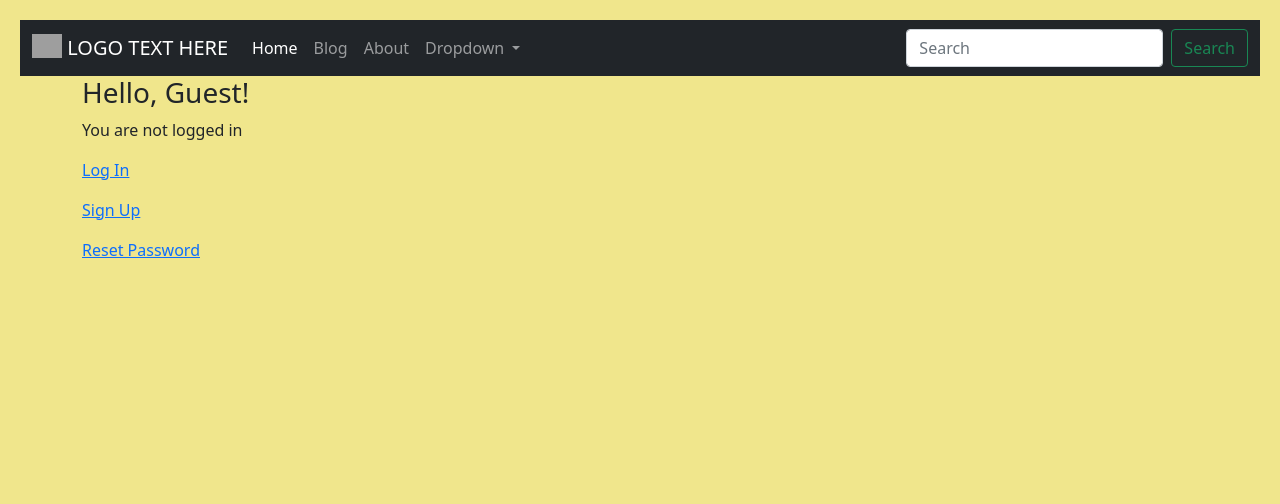
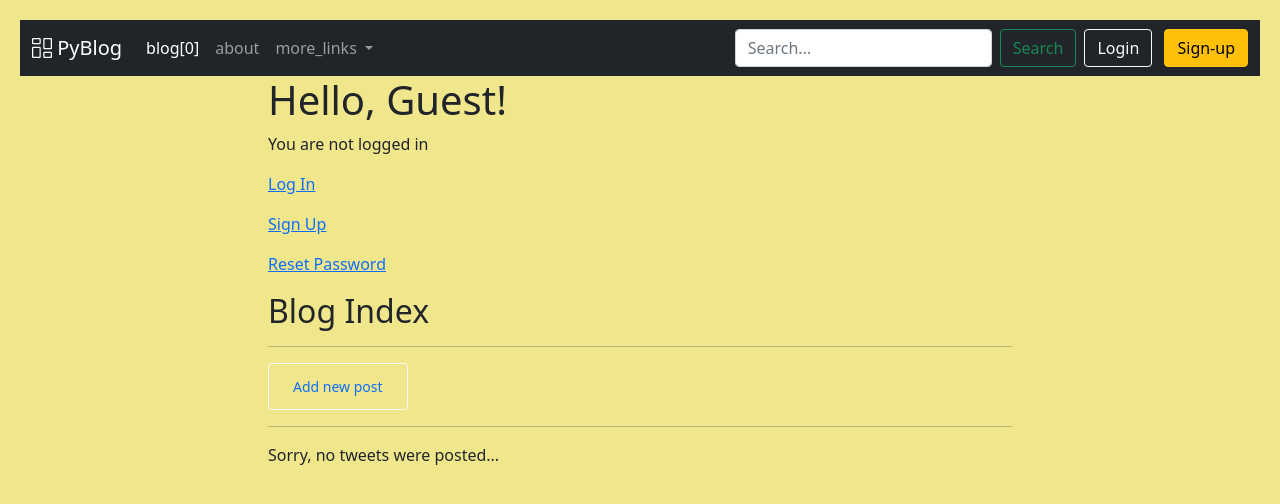
Before and after one commit to ivanprytula/django-celery-telegram-api, a Django app: page / in a window 1280 px wide. Shown: the top 504 px of the page. Run offline with Django 3.2, Linux system fonts and the light colour scheme; data that the repository does not hold is empty; parts of the project's set-up code (start-up, migrations or seed data) failed here and were passed over; grey boxes are pictures that could not be loaded.

Commit message:
Refactor urls, add slug field to Post

```diff
--- a/docker-compose.yml
+++ b/docker-compose.yml
@@ -4,7 +4,7 @@ services:
   db:
     image: "postgres"
     ports:
-      - "5432"
+      - "5432:5432"
     restart: always
     volumes:
       - postgres_data:/var/lib/postgresql/data
--- a/project/blog/admin.py
+++ b/project/blog/admin.py
@@ -5,6 +5,10 @@ from blog.models import Post, Category, Comment
 
 class PostAdmin(admin.ModelAdmin):
     """Post model for Django administration."""
+    list_display = ('title', 'slug', 'author', 'created_at')
+    list_filter = ('is_published_to_telegram',)
+    search_fields = ['title', 'content']
+    prepopulated_fields = {'slug': ('title',)}
 
 
 class CommentAdmin(admin.ModelAdmin):
--- a/project/blog/models.py
+++ b/project/blog/models.py
@@ -1,5 +1,6 @@
 from django.contrib.auth import get_user_model
 from django.db import models
+from django.urls import reverse
 
 
 class Post(models.Model):
@@ -8,6 +9,7 @@ class Post(models.Model):
                                related_name='user_posts')
     title = models.CharField(max_length=255, blank=False,
                              default='Enter title...')
+    slug = models.SlugField(null=False, unique=True)
     content = models.TextField()
     created_at = models.DateTimeField(auto_now_add=True, null=True)
     last_modified = models.DateTimeField(auto_now=True)
@@ -20,6 +22,9 @@ class Post(models.Model):
 
     def __str__(self):
         return self.title
+
+    def get_absolute_url(self):
+        return reverse('blog:post_detail', kwargs={'slug': self.slug})
 
 
 class Comment(models.Model):
--- a/project/blog/urls.py
+++ b/project/blog/urls.py
@@ -3,7 +3,7 @@ from rest_framework import routers
 
 from .api import views as api_views
 from .views import (
-    BlogListView,
+    PostListView,
     PostCreateView,
     PostDetailView,
     PostUpdateView,
@@ -19,13 +19,13 @@ app_name = 'blog'
 # Wire up our API using automatic URL routing.
 # Additionally, we include login URLs for the browsable API.
 urlpatterns = [
-    path('', BlogListView.as_view(), name='blog_list'),
+    path('', PostListView.as_view(), name='post_list'),
     path('api/', include(router.urls)),
     path('api-auth/', include('rest_framework.urls',
                               namespace='rest_framework')),
     path('new/', PostCreateView.as_view(), name='post_new'),
-    path('<int:pk>/', PostDetailView.as_view(), name='post_detail'),
+    path('<slug:slug>/', PostDetailView.as_view(), name='post_detail'),
     path('<int:pk>/update', PostUpdateView.as_view(), name='post_update'),
     path('<int:pk>/delete', PostDeleteView.as_view(), name='post_delete'),
-    path('<category>/', BlogCategory.as_view(), name='post_category'),
+    path('tags/<category>/', BlogCategory.as_view(), name='post_category'),
 ]
--- a/project/blog/views.py
+++ b/project/blog/views.py
@@ -7,11 +7,11 @@ from django.views.generic.edit import (UpdateView, DeleteView, )
 from blog.models import Post
 
 
-class BlogListView(ListView):
+class PostListView(ListView):
     """Blog blog home page view with pagination."""
 
     model = Post
-    template_name = 'blog/blog_list.html'
+    template_name = 'blog/post_list.html'
     context_object_name = 'posts'
     paginate_by = 5
 
@@ -37,7 +37,7 @@ class PostCreateView(CreateView):
     model = Post
     template_name = 'blog/post_new.html'
     fields = '__all__'
-    success_url = reverse_lazy('blog:blog_list')
+    success_url = reverse_lazy('blog:post_list')
 
 
 class PostDetailView(DetailView):
@@ -84,7 +84,7 @@ class PostUpdateView(UpdateView):
 class PostDeleteView(DeleteView):
     model = Post
     template_name = 'blog/post_delete.html'
-    success_url = reverse_lazy('blog:blog_list')
+    success_url = reverse_lazy('blog:post_list')
 
 
 class BlogCategory(TemplateView):
@@ -92,7 +92,7 @@ class BlogCategory(TemplateView):
     query the Post database for all posts that have been assigned
     the given category."""
 
-    template_name = 'blog/blog_category.html'
+    template_name = 'blog/post_category.html'
 
     def get_context_data(self, **kwargs):
         context = super().get_context_data(**kwargs)
--- a/project/core_config/urls.py
+++ b/project/core_config/urls.py
@@ -24,8 +24,8 @@ urlpatterns = [
     path('admin/', admin.site.urls),
     path('accounts/', include('accounts.urls')),
     path('accounts/', include('django.contrib.auth.urls')),
-    path('', include('pages.urls')),
-    path('blog/', include('blog.urls')),
+    path('about/', include('pages.urls')),
+    path('', include('blog.urls')),
     path('upload/', image_upload, name="upload"),
 ]
 
--- a/project/pages/urls.py
+++ b/project/pages/urls.py
@@ -7,7 +7,7 @@ from .sandbox_views import (
     staff_place,
     add_messages,
 )
-from .views import AboutPageView, HomePageView
+from .views import AboutPageView
 
 app_name = 'pages'
 
@@ -21,8 +21,7 @@ extra_patterns = [
 ]
 
 urlpatterns = [
-    path('', HomePageView.as_view(), name='home'),
-    path('about/', AboutPageView.as_view(), name='about'),
+    path('', AboutPageView.as_view(), name='about'),
     path('test/', include(extra_patterns)),
 
 ]
--- a/project/pages/views.py
+++ b/project/pages/views.py
@@ -1,8 +1,4 @@
 from django.views.generic import TemplateView
-
-
-class HomePageView(TemplateView):
-    template_name = 'pages/home.html'
 
 
 class AboutPageView(TemplateView):
--- a/project/templates/__base.html
+++ b/project/templates/__base.html
@@ -13,6 +13,7 @@
         <link href="https://cdn.jsdelivr.net/npm/bootstrap@5.0.2/dist/css/bootstrap.min.css" rel="stylesheet"
               integrity="sha384-EVSTQN3/azprG1Anm3QDgpJLIm9Nao0Yz1ztcQTwFspd3yD65VohhpuuCOmLASjC"
               crossorigin="anonymous">
+        <link rel="stylesheet" href="https://cdn.jsdelivr.net/npm/bootstrap-icons@1.5.0/font/bootstrap-icons.css">
     {% endblock %}
 
     <link rel="shortcut icon" type="image/png" href="{% static 'favicon.ico' %}"/>
@@ -24,24 +25,15 @@
 
     <title>{% block title %}Demo blog app{% endblock %}</title>
 
-    <style>
-        label, input {
-            display: block;
-        }
-    </style>
 </head>
 <body>
 
 {% block navbar %}
     <nav class="navbar navbar-expand-lg navbar-dark bg-dark">
         <div class="container-fluid">
-            <a class="navbar-brand" href="{% url 'pages:home' %}">
-                <img src="/docs/5.0/assets/brand/bootstrap-logo.svg"
-                     alt=""
-                     width="30"
-                     height="24"
-                class="d-inline-block align-text-top">
-                LOGO TEXT HERE
+            <a class="navbar-brand" href="{% url 'blog:post_list' %}">
+                <i class="bi bi-columns-gap"></i>
+                PyBlog
             </a>
             <button class="navbar-toggler" type="button" data-bs-toggle="collapse"
                     data-bs-target="#navbarSupportedContent" aria-controls="navbarSupportedContent"
@@ -54,18 +46,15 @@
                     <li class="nav-item active">
                         <a class="nav-link active"
                            aria-current="page"
-                           href="{% url 'pages:home' %}">Home</a>
+                           href="{% url 'blog:post_list' %}">blog[0]</a>
                     </li>
                     <li class="nav-item">
-                        <a class="nav-link" href="{% url 'blog:blog_list' %}">Blog</a>
-                    </li>
-                    <li class="nav-item">
-                        <a class="nav-link" href="{% url 'pages:about' %}">About</a>
+                        <a class="nav-link" href="{% url 'pages:about' %}">about</a>
                     </li>
                     <li class="nav-item dropdown">
                         <a class="nav-link dropdown-toggle" href="#" id="navbarDropdown" role="button"
                            data-bs-toggle="dropdown" aria-expanded="false">
-                            Dropdown
+                            more_links
                         </a>
                         <ul class="dropdown-menu" aria-labelledby="navbarDropdown">
                             <li><a class="dropdown-item" href="#">Action</a></li>
@@ -77,13 +66,19 @@
                         </ul>
                     </li>
                 </ul>
-                <form class="d-flex">
-                    <input class="form-control me-2" type="search" placeholder="Search" aria-label="Search">
-                    <button class="btn btn-outline-success" type="submit">Search</button>
+                <form class="d-flex me-2">
+                    <input class="form-control me-2" type="search" placeholder="Search..." aria-label="Search">
+                    <button type="submit" class="btn btn-outline-success">Search</button>
                 </form>
+                <div class="">
+                    <button type="button" class="btn btn-outline-light me-2">Login</button>
+                    <button type="button" class="btn btn-warning">Sign-up</button>
+                </div>
             </div>
         </div>
     </nav>
+
+
 {% endblock %}
 
 <div class="container">
--- a/project/templates/blog/post_detail.html
+++ b/project/templates/blog/post_detail.html
@@ -16,7 +16,7 @@
         <p>{{ post.content | linebreaks }}</p>
 
         <h3>Leave a comment:</h3>
-        <form action="/blog/{{ post.pk }}/" method="post">
+        <form action="{{ post.get_absolute_url  }}" method="post">
             {% csrf_token %}
             <div class="form-group">
                 {{ form.author }}
--- a/project/templates/blog/blog_list.html
+++ b/project/templates/blog/post_list.html
@@ -7,7 +7,23 @@
 {% block content %}
 
     <div class="col-md-8 offset-md-2">
-        <h1>Blog Index</h1>
+
+        <h1>Hello, {{ user.email|default:'Guest' }}!</h1>
+
+        <div>
+            {% if user.is_authenticated %}
+                <p><a href="{% url 'logout' %}">Log Out</a></p>
+                <p><a href="{% url 'password_change' %}">Change Password</a></p>
+            {% else %}
+                <p>You are not logged in</p>
+
+                <p><a href="{% url 'login' %}">Log In</a></p>
+                <p><a href="{% url 'accounts:signup' %}">Sign Up</a></p>
+                <p><a href="{% url 'password_reset' %}">Reset Password</a></p>
+            {% endif %}
+        </div>
+
+        <h2>Blog Index</h2>
         <hr>
 
         <button class="btn btn-outline-light btn-sm">
@@ -27,11 +43,11 @@
         {% endif %}
 
         {% for post in posts %}
-            <h2><a href="{% url 'blog:post_detail' post.pk %}">{{ post.title }}</a></h2>
+            <h2><a href="{{ post.get_absolute_url }}">{{ post.title }}</a></h2>
             <p>By {{ post.author }}</p>
 
             {{ post.created_at.date }} |&nbsp;
-                                       Categories:&nbsp;
+            Categories:&nbsp;
             {% for category in post.categories.all %}
                 <a href="{% url 'blog:post_category' category.name %}">
                     {{ category.name }}
--- a/project/templates/pages/home.html
+++ /dev/null
@@ -1,22 +0,0 @@
-{% extends '__base.html' %}
-
-{% block title %}Home{% endblock %}
-
-{% block content %}
-
-    <h3>Hello, {{ user.email|default:'Guest' }}!</h3>
-
-    <div>
-        {% if user.is_authenticated %}
-            <p><a href="{% url 'logout' %}">Log Out</a></p>
-            <p><a href="{% url 'password_change' %}">Change Password</a></p>
-        {% else %}
-            <p>You are not logged in</p>
-
-            <p><a href="{% url 'login' %}">Log In</a></p>
-            <p><a href="{% url 'accounts:signup' %}">Sign Up</a></p>
-            <p><a href="{% url 'password_reset' %}">Reset Password</a></p>
-        {% endif %}
-    </div>
-
-{% endblock %}
```
Also changed, not shown: README.md, project/blog/migrations/0002_post_slug.py (added), project/blog/migrations/0003_alter_post_slug.py (added), project/templates/blog/post_category.html (renamed from project/templates/blog/blog_category.html).
